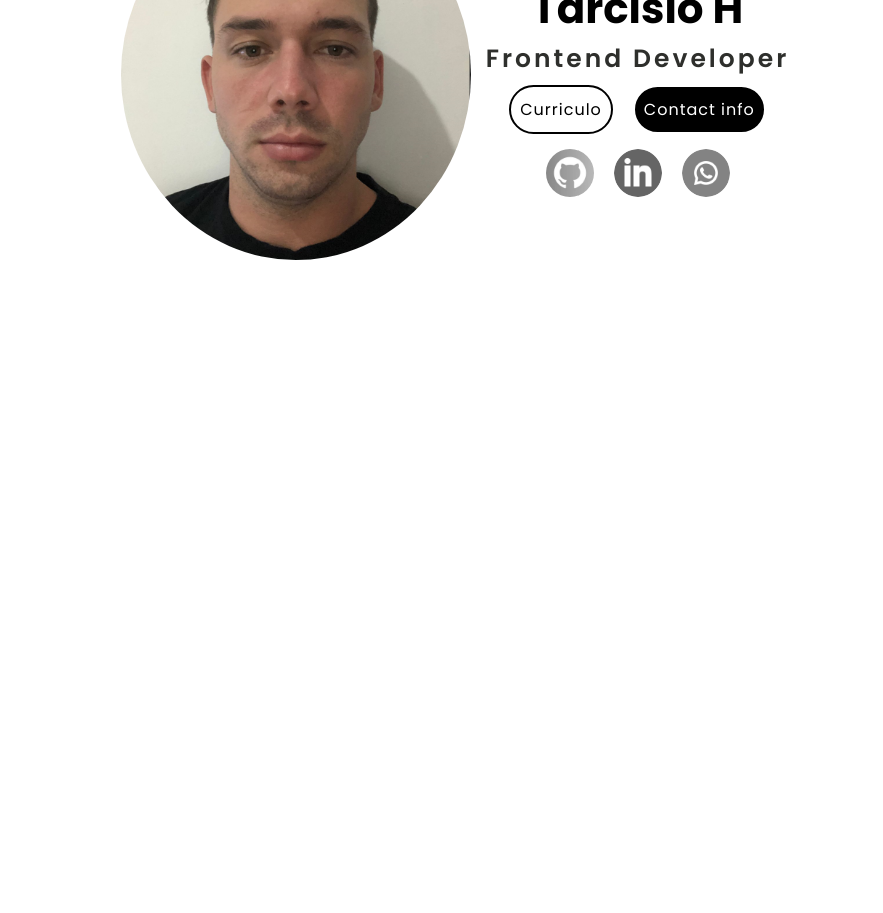
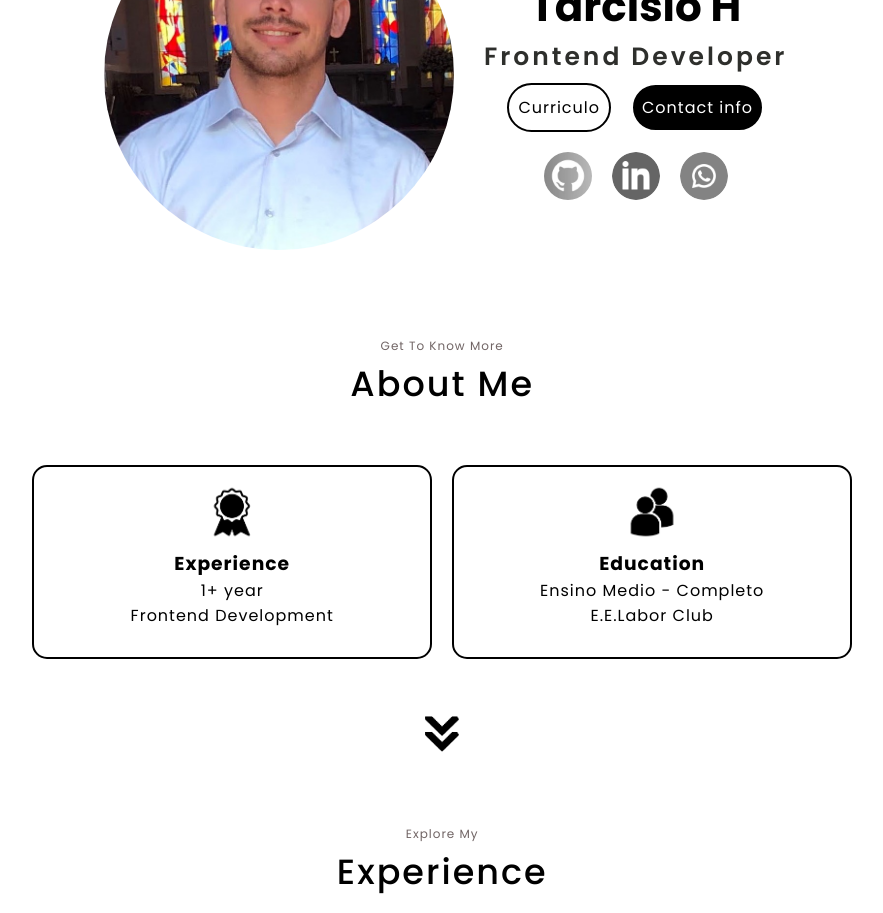
Before and after one commit to tarcisiohenriqueassis/Portifolio, a Next.js app in the folder my-portifolio/: page / in a window 1280 px wide. Shown: the part 220-1133 px from the top of the page, without its empty margins (185-1068 px from the left). Before the commit the page ends 800 px from the top, so only its background shows below. Built offline with nearby package versions, Linux system fonts and the light colour scheme.

Commit message:
criado  e terminado parte about me

```diff
--- a/my-portifolio/src/app/Componentes/Banner/banner.jsx
+++ b/my-portifolio/src/app/Componentes/Banner/banner.jsx
@@ -28,7 +28,7 @@ export default function Banner(props){
                        <Link className={style.linkContact} href="#">Contact info</Link>
                    </article>
                    <article className={style.containerIconBanner}>
-                    <Link className={style.iconGithub} target="_blank" href="https://github.com/tarcisiohenriqueassis"><Image className={style.icon} src={IconGithub} width={40} height={40}/></Link>
+                    <Link className={style.iconGithub}  href="https://github.com/tarcisiohenriqueassis"><Image className={style.icon} src={IconGithub} width={40} height={40}/></Link>
                     <Link className={style.iconLinkedin} href="https://www.linkedin.com/in/tarcisiohenriqueassis/"><Image className={style.icon} src={IconLinkedin} width={40} height={40}/></Link>
                     <Link className={style.iconWathSapp} href="tel:+5533987054654"><Image className={style.icon} src={IconWhatsapp} width={40} height={40}/></Link>
                    </article>
--- a/my-portifolio/src/app/Componentes/Banner/banner.module.css
+++ b/my-portifolio/src/app/Componentes/Banner/banner.module.css
@@ -6,6 +6,7 @@
     justify-content: center;
     align-content: center;
     flex-wrap: wrap;
+    margin: 0px 0px 70px;
 }
 .containerImage{
     width: 100%;
@@ -81,7 +82,7 @@
     border-radius: 25px;
 }
 .containerIconBanner{
-    padding: 15px 0px 0px;
+    padding: 20px 0px 0px;
 }
 .iconGithub,.iconLinkedin,.iconWathSapp{
     padding: 0px 10px;
@@ -113,12 +114,12 @@
     .containerImage{
         max-width: 284px;
         min-width: 230px;
-        margin: 0px 0px 5px 0px;
+        margin: 0px 0px 5px 10px;
     }
 }
 @media(min-width:619px){
-    .containerGlobalBanner{
-        height: 400px;
+    .containerInformacoesBanner{
+        margin-left: 7px;
     }
 }
 @media(min-width:769px){
@@ -126,4 +127,16 @@
         width: 48px;
         height: auto;
     }
+    .containerInformacoesBanner{
+        padding-left: 15px;
+    }
+    .containerGlobalBanner{
+        height: 421px;
+    }
 }
+@media(min-width:648px){
+    .containerGlobalBanner {
+        height: 400px;
+        margin: 0;
+    }
+}
--- /dev/null
+++ b/my-portifolio/src/app/Componentes/CardExperience/cardExperience.jsx
@@ -0,0 +1,11 @@
+import style from "../CardExperience/cardExperience.module.css";
+
+export default function CardExperience(){
+    return(
+        <section className={style.containerGlobalCard}>
+            <article className={style.card}>
+
+            </article>
+        </section>
+    )
+}
--- /dev/null
+++ b/my-portifolio/src/app/Componentes/CardExperience/cardExperience.module.css
@@ -0,0 +1,7 @@
+
+.card{
+    width: 100%;
+    min-width: 300px;
+    max-width: 400px;
+    border: 2px solid #000;
+}
--- /dev/null
+++ b/my-portifolio/src/app/Componentes/CardSobreMim/card.jsx
@@ -0,0 +1,20 @@
+import Image from "next/image";
+
+import style from "./card.module.css";
+
+export default function Card(props){
+    return(
+        <section className={style.containerGlobalCard}>
+        <article className={style.card}>
+            <div className={style.containerImg}>
+                <Image src={props.imagemCard} width={60}/>
+            </div>
+            <div className={style.containerTextoCard}>
+               <h3>{props.titulo}</h3>
+               <span>{props.span}</span>
+               <p>{props.paragrafo}</p>
+            </div>
+        </article>
+        </section>
+    )
+}
--- /dev/null
+++ b/my-portifolio/src/app/Componentes/CardSobreMim/card.module.css
@@ -0,0 +1,19 @@
+.containerGlobalCard{
+    width: 90%;
+    display: flex;
+    max-width: 400px;
+    min-width: 300px;
+    border: 2px solid;
+    border-radius: 15px;
+    justify-content: center;
+}
+.card{
+    width: 100%;
+    height: 190px;
+    display: flex;
+    padding: 15px 10px;
+    flex-direction: column;
+    align-items: center;
+    text-align: center;
+    letter-spacing: 1px;
+}
--- a/my-portifolio/src/app/Componentes/Header/header.jsx
+++ b/my-portifolio/src/app/Componentes/Header/header.jsx
@@ -37,7 +37,7 @@ export default function Header(props){
                 </div>
                 <div className={esconderMenuHg === "true" ?style.containerMenuHbFechado :style.containerMenuHbOpen}>
                 <a className={style.linkMenuHb} href={props.linkAbout}>About</a>
-                <a className={style.linkMenuHb} href={props.linkExperience}>Experience</a>
+                <a className={style.linkMenuHb} href="/sobreMim">Experience</a>
                 <a className={style.linkMenuHb} href={props.linkProjects}>Projects</a>
                 <a className={style.linkMenuHb} href={props.linkContact}>Contact</a>
                 </div>
--- a/my-portifolio/src/app/page.js
+++ b/my-portifolio/src/app/page.js
@@ -1,16 +1,50 @@
 import Image from "next/image";
+import Link from "next/link";
+//Css
 import styles from "./page.module.css";
 
+//Comnponentes
 import Header from "./Componentes/Header/header";
 import Banner from "./Componentes/Banner/banner";
-
-import FotoPerfil from "../../public/fotoPerfil.png";
+import CardSobreMim from "./Componentes/CardSobreMim/card";
+import CardExperience from "./Componentes/CardExperience/cardExperience";
+//imagens
+import FotoPerfil from "../../public/fotoPerfil.jpg";
+import IconEducation from "../../public/education.png";
+import IconExperience from "../../public/experience.png";
+import IconScrollPage from "../../public/arrow.png";
 
 export default function Home() {
   return (
     <main className={styles.main}>
       <Header/>
-      <Banner imagemBanner={FotoPerfil} titulo="Tarcisio H"/>
-    </main>
+      <Banner id="Banner" imagemBanner={FotoPerfil} titulo="Tarcisio H"/>
+      <section className={styles.containerSectionCardSobreMim}>
+
+        <article className={styles.containerTitulo}>
+          <span className={styles.spanSections}>Get To Know More</span>
+          <h2 className={styles.tituloSections}>About Me</h2>
+        </article>
+        <article className={styles.containerCards}>
+          <CardSobreMim imagemCard={IconExperience} titulo="Experience" span="1+ year" paragrafo="Frontend Development"/>
+          <CardSobreMim imagemCard={IconEducation} titulo="Education"span="Ensino Medio - Completo" paragrafo="E.E.Labor Club"/>
+        </article>
+        <article className={styles.containerLinkScollPage}>
+          <Link href="#Experience" className={styles.linkScrollPage}>
+            <Image className={styles.imgLinkScrollPage} src={IconScrollPage} width={50}/>
+          </Link>
+        </article>
+      </section>
+      <section id="Experience" className={styles.containerSectionExperiencia}>
+        <article className={styles.containerTitulo}>
+          <span className={styles.spanSections}>Explore My</span>
+          <h2 className={styles.tituloSections}>Experience</h2>
+        </article>
+        <article>
+
+        </article>
+      </section>
+
+      </main>
   );
 }
--- a/my-portifolio/src/app/page.module.css
+++ b/my-portifolio/src/app/page.module.css
@@ -1,8 +1,56 @@
 .main {
   display: flex;
-  width: 100vw;
+  width: 98vw;
   max-width: 1400px;
   flex-direction: column;
   min-height: 100vh;
   align-items: center;
 }
+.containerSectionCardSobreMim{
+  width: 100%;
+  height: auto;
+  display: flex;
+  padding: 30px 15px;
+  margin: 9px 0px;
+  text-align: center;
+  justify-content: center;
+  flex-wrap: wrap;
+  flex-direction: column;
+
+}
+.containerTitulo{
+  width: 100%;
+  height: auto;
+  padding: 15px 10px;
+  text-align: center;
+}
+.spanSections{
+  font-size: 12px;
+  letter-spacing: 1px;
+  color: #716565;
+}
+.tituloSections{
+  font-size: 35px;
+  font-weight: 500;
+  letter-spacing: 2px;
+}
+.containerCards{
+  display: flex;
+  width: 100%;
+  height: auto;
+  justify-content: center;
+  flex-wrap: wrap;
+  gap: 20px;
+  padding: 40px 0px 50px;
+}
+.imgLinkScrollPage{
+  width: 100%;
+  max-width: 50px;
+  min-width: 30px;
+}
+
+@media(max-width:871px) {
+  .containerSectionCard{
+    flex-direction: column;
+  }
+}
--- a/my-portifolio/src/app/service/service.js
+++ b/my-portifolio/src/app/service/service.js
@@ -1,9 +1,8 @@
 import style from "@/app/Componentes/Banner/banner.module.css"
-
 
 const BaixarCv=()=>{
     return(
-    <a className={style.linkCurriculo} href="@/curriculo/TarcisioH-Cv.pdf"
+    <a className={style.linkCurriculo} href="Curriculo/TarcisioH-Cv.pdf"
      download="TarcisioH-Cv.pdf">Curriculo
      </a>
 )}
```
Also changed, not shown: my-portifolio/public/fotoperfil.png (deleted), 1 other file (tests, documents, lock files or other folders).
